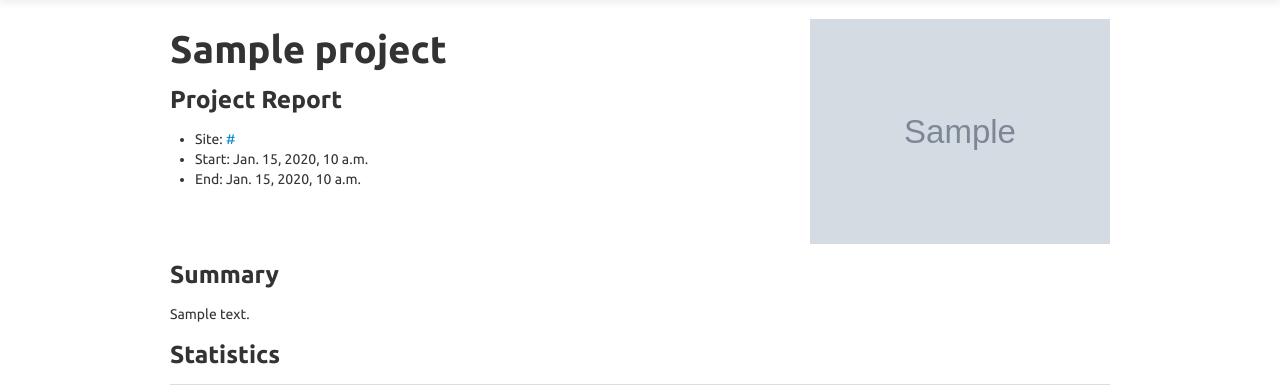
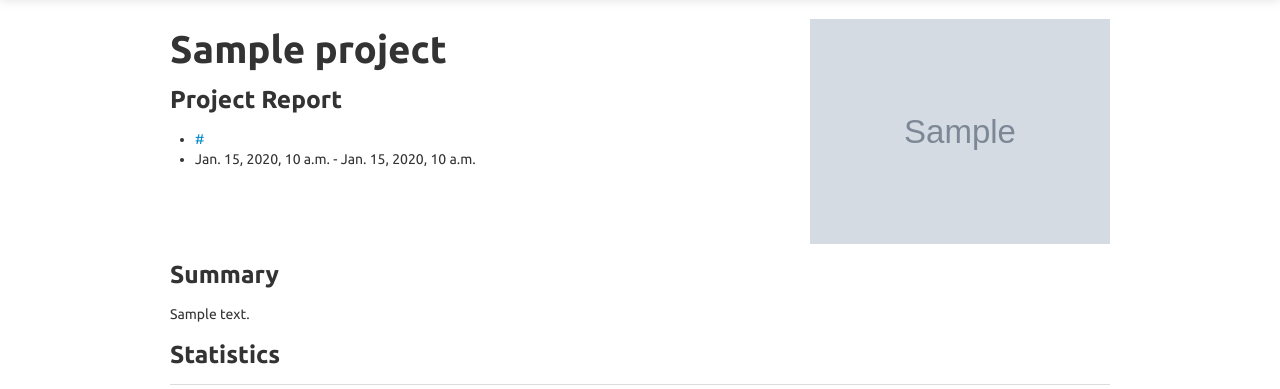
Before and after one commit to i-DAT/reporting-site, a Django app: template core/templates/single.html in a window 1280 px wide. Shown: the part 41-430 px from the top of the page. Run offline with Django 3.2, Linux system fonts and the light colour scheme; the template is opened without the code that fills it: most values are stand-ins (such as "Sample title", 1, 10 or a date in 2020); grey boxes marked "Sample" are stand-in pictures; some libraries are stand-ins or nearby versions.

Commit message:
Tweaks detail display

```diff
--- a/core/templates/single.html
+++ b/core/templates/single.html
@@ -31,10 +31,9 @@
 			<h1>{{project.name}}</h1>
 			<h3>Project Report</h3>
 				<ul>
-					{% if project.url %}<li>Site: <a href="project.url">{{project.url}}</a></li>{% endif %}
+					{% if project.url %}<li><a href="project.url">{{project.url}}</a></li>{% endif %}
 					{% if project.strand %}<li>Strand: {{project.get_strand_display}}</li>{% endif %}
-					{% if project.start_date %}<li>Start: {{project.start_date}}</li>{% endif %}
-					{% if project.end_date %}<li>End: {{project.end_date}}</li>{% endif %}
+					<li>{{project.start_date}} {% if project.start_date and project.end_date %}-{% endif %} {{project.end_date}}</li>
 				</ul>
 		</div>
 		<div class="span4">
```
